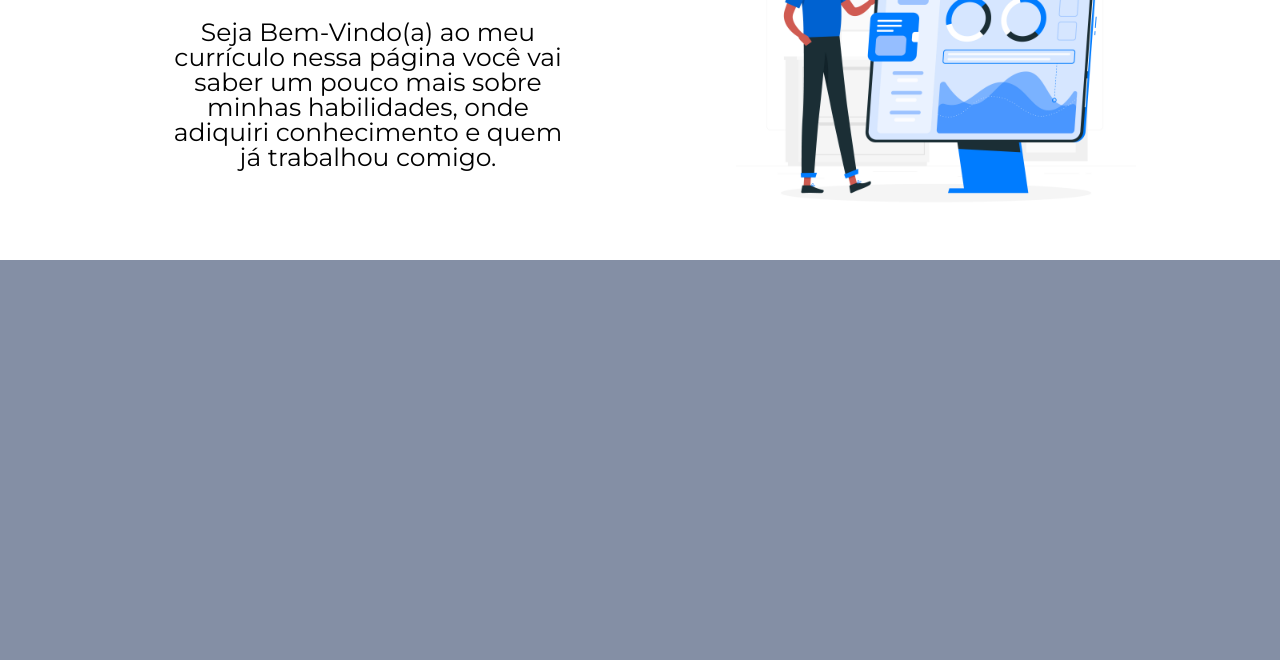
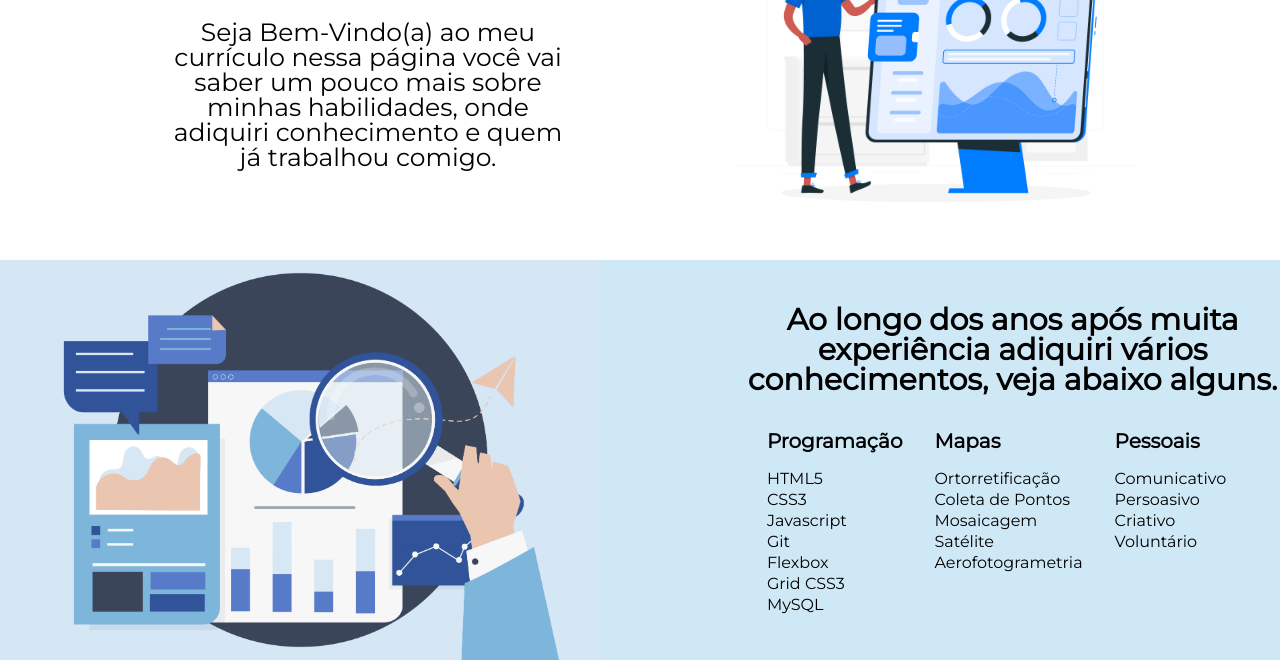
Before and after one commit to torksss/curriculo, a plain HTML site: page index.html in a window 1280 px wide. Shown: the part 188-848 px from the top of the page. Before the commit the page ends 800 px from the top, so only its background shows below. Drawn offline with Linux system fonts and the light colour scheme.

Commit message:
Adicionado Secao de Habilidade

```diff
--- a/index.html
+++ b/index.html
@@ -29,7 +29,41 @@
                                 onde adiquiri conhecimento e quem já trabalhou comigo.
                         </p>
                     </div>
-                    <img src="img/imagem-cabecalho.png" type="image/png">
+                    <img src="img/imagem-cabecalho.png" type="image/png" alt="Ilustração de um homem olhando um monitor com uma dashboard na tela">
+                </section>
+                <section class="containerHabilidades">
+                    <img src="img/Habilidades.png" type="image/png" alt="ilustração de páginas com gráficos e uma mão com uma lupa em cima">
+                    <div class="textoHabilidades">
+                        <h1>Ao longo dos anos após muita experiência adiquiri vários conhecimentos, veja abaixo alguns.</h1>
+                        <nav>
+                            <ul>
+                                <h2>Programação</h2>
+                                <li>HTML5</a></li>
+                                <li>CSS3</a></li>
+                                <li>Javascript</a></li>
+                                <li>Git</a></li>
+                                <li>Flexbox</a></li>
+                                <li>Grid CSS3</a></li>
+                                <li>MySQL</li>
+                            </ul>
+                            <ul>
+                                <h2>Mapas</h2>
+                                <li>Ortorretificação</li>
+                                <li>Coleta de Pontos</li>
+                                <li>Mosaicagem</li>
+                                <li>Satélite</li>
+                                <li>Aerofotogrametria</li>
+                            </ul>
+                            <ul>
+                                <h2>Pessoais</h2>
+                                <li>Comunicativo</li>
+                                <li>Persoasivo</li>
+                                <li>Criativo</li>
+                                <li>Voluntário</li>
+                            </ul>
+                        </nav>
+                    </div>
+
                 </section>
             </main>
 		<footer>
--- a/style.css
+++ b/style.css
@@ -8,7 +8,7 @@ body {
     justify-content:flex-end;
     width: 100%;
     text-align: center;
-    background-color: #171A21;
+    background-color: #0A66C2;
     font-weight: bold;
 }
 
@@ -53,8 +53,56 @@ body {
     padding: 0 6.5em;
 }
 
-.containerAboutme img {
+.containerAboutme img, .containerHabilidades img {
     display: flex;
     height: 400px;
     padding: 0 9em 0 0 ;
 }
+
+.containerHabilidades {
+    width: 100%;
+    background: #CFE8F6;
+    display: flex;
+}
+
+.textoHabilidades {
+    display: flex;
+    width: auto;
+    height: 400px;
+    flex-wrap: wrap;
+    justify-content: space-around;
+}
+
+.textoHabilidades h1 {
+    font-size: 30px;
+    font-weight: bold;
+    text-align: center;
+    height: 100px;
+    padding: 1.5em 0 0 0;
+}
+
+.textoHabilidades nav {
+    display: flex;
+}
+
+.textoHabilidades nav ul {
+    display: flex;
+    flex-flow: column;
+    padding: 1em 2em 2em 0;
+}
+
+.textoHabilidades nav ul li {
+    display: flex;
+    text-align: center;
+    font-weight: 300;
+    padding: 0 0 5px 0;
+}
+
+.textoHabilidades nav ul h2 {
+    display: flex;
+    font-weight: bold;
+    font-size: 20px;
+    text-align: left;
+    padding: 0 0 1em 0;
+    justify-content: left;
+}
```
Also changed, not shown: img/Habilidades.png (added).
